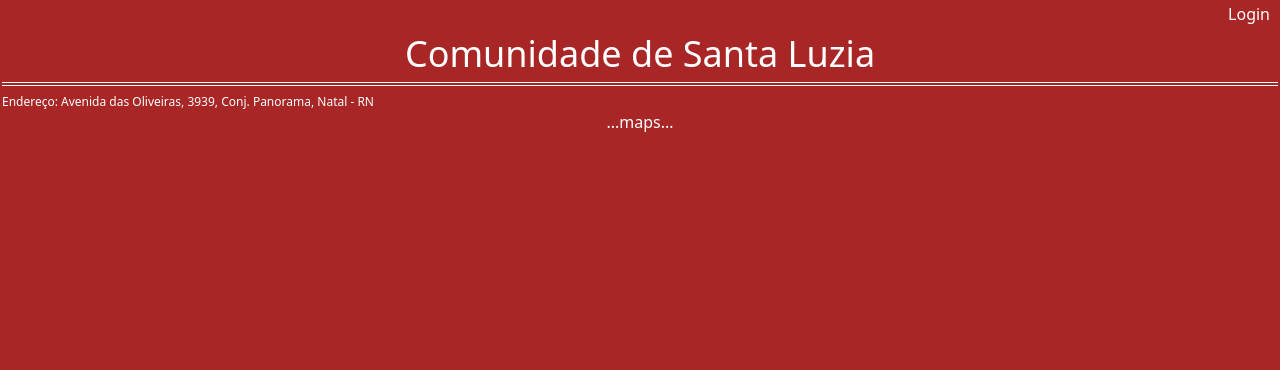
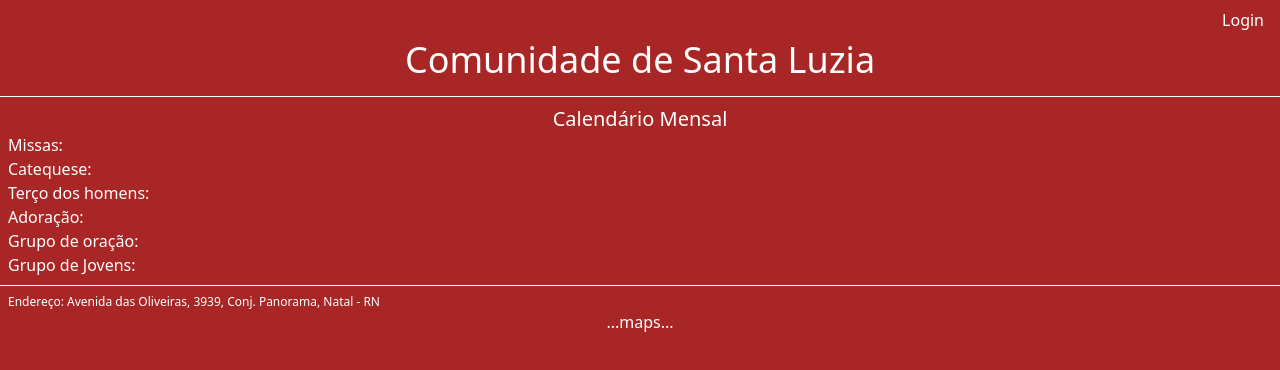
Before and after one commit to mikael-espinola/landpage-sta-luzia, a Next.js app: page / in a window 1280 px wide. Shown: the top 370 px of the page. Built offline with nearby package versions, Linux system fonts and the light colour scheme.

Commit message:
:sparkles: feat: estrutura calendário incrementado

```diff
--- a/src/app/login/page.tsx
+++ b/src/app/login/page.tsx
@@ -3,7 +3,7 @@ import React from 'react'
 
 const page = () => {
     return (
-        <div>
+        <div className='p-2'>
             <LinkButton text='Voltar' href='/' />
             <h1>
                 Login
--- a/src/app/page.tsx
+++ b/src/app/page.tsx
@@ -1,3 +1,4 @@
+import CalendarioFixo from "@/components/calendarioFixo/CalendarioFixo";
 import Footer from "@/components/footer/Footer";
 import LinkButton from "@/components/linkButton/LinkButton";
 import Link from "next/link";
@@ -5,12 +6,13 @@ import Link from "next/link";
 export default function Home() {
   return (
     <>
-      <main className="m-0.5 border-b">
+      <main className="p-2 border-b">
         <div className="flex justify-end pr-2">
           <LinkButton href="/login" text="Login" />
         </div>
         <h1 className="text-4xl py-2 text-center ">Comunidade de Santa Luzia</h1>
       </main>
+      <CalendarioFixo />
       <Footer />
     </>
   );
--- /dev/null
+++ b/src/components/calendarioFixo/CalendarioFixo.tsx
@@ -0,0 +1,17 @@
+import React from 'react'
+
+const CalendarioFixo = () => {
+    return (
+        <div className='p-2'>
+            <h4 className='text-center text-xl' >Calendário Mensal</h4>
+            <p>Missas: </p>
+            <p>Catequese: </p>
+            <p>Terço dos homens: </p>
+            <p>Adoração: </p>
+            <p>Grupo de oração: </p>
+            <p>Grupo de Jovens: </p>
+        </div>
+    )
+}
+
+export default CalendarioFixo
--- a/src/components/footer/Footer.tsx
+++ b/src/components/footer/Footer.tsx
@@ -2,7 +2,7 @@ import React from 'react'
 
 const Footer = () => {
     return (
-        <div className='m-0.5 border-t py-2 ' >
+        <div className='p-2 border-t py-2 ' >
             <p className='text-xs'>Endereço: <span>Avenida das Oliveiras, 3939, Conj. Panorama, Natal - RN</span></p>
             <div>
                 <p className='text-center'>...maps...</p>
```
